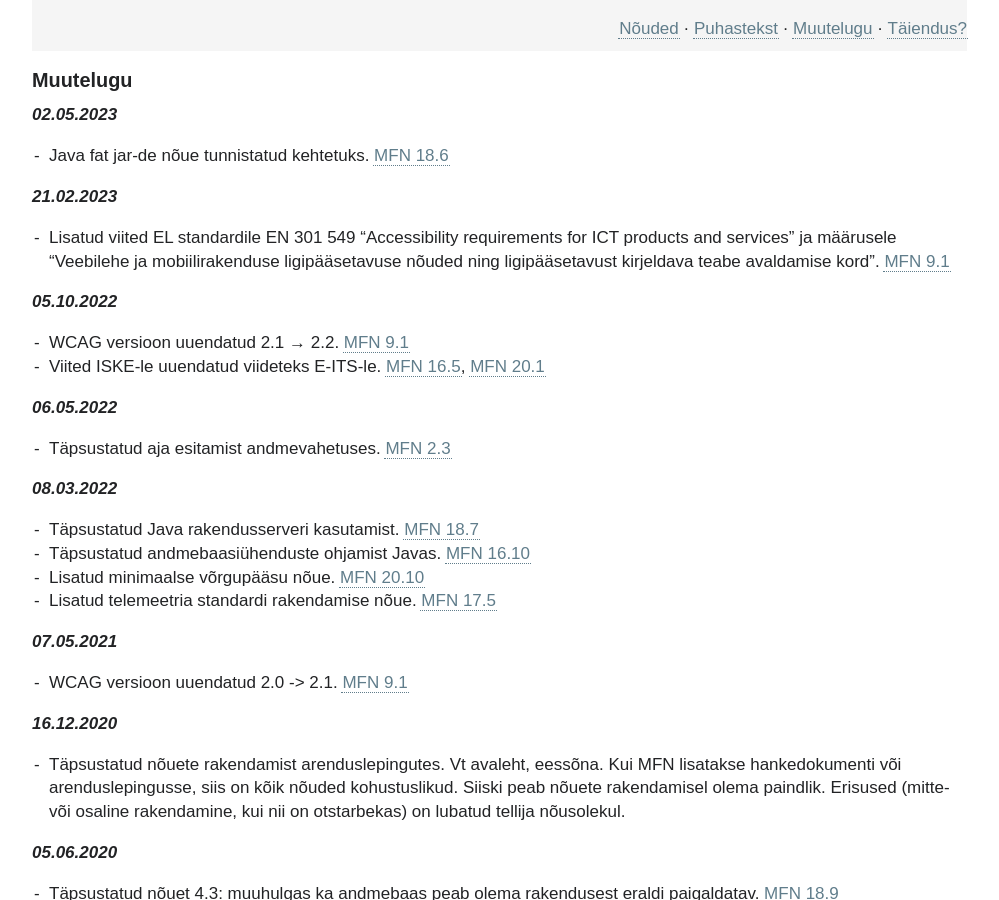
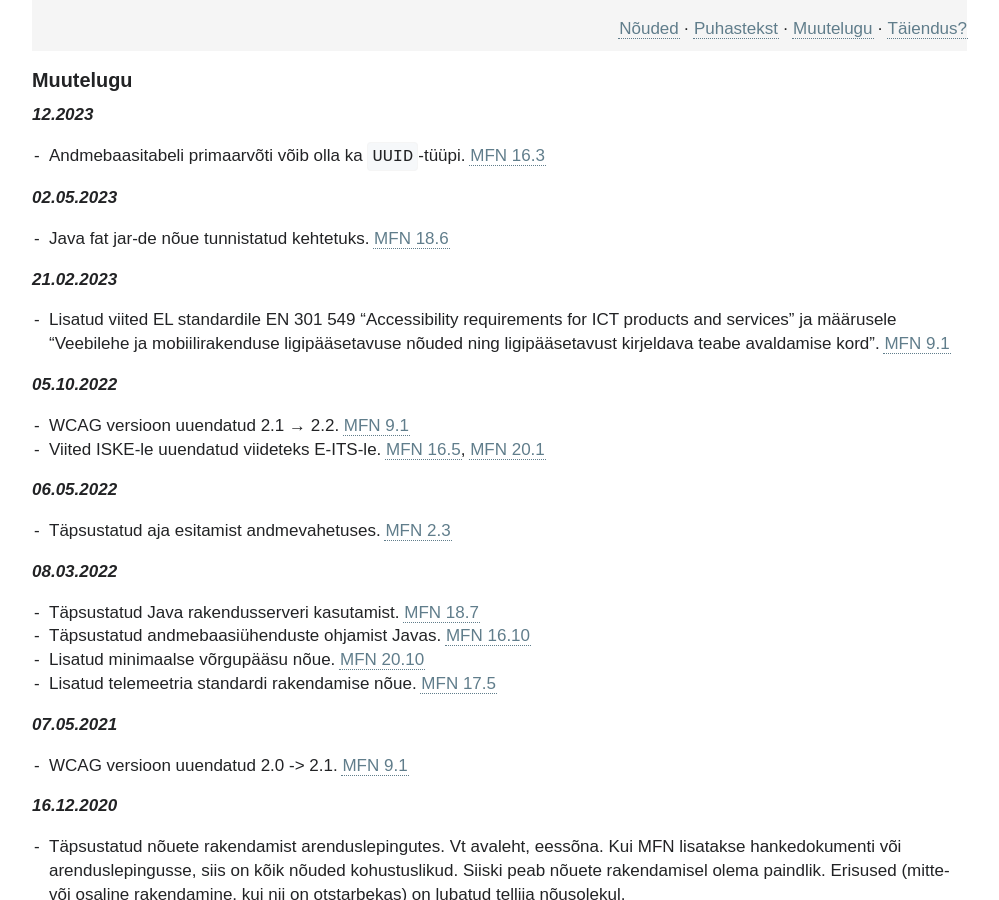
Before and after one commit to e-gov/MFN, a Jekyll site: the page built from Muutelugu.md, in a window 1280 px wide and 900 px high. Shown: the whole window, without its empty margins (0-999 px from the left). Built offline with Jekyll 4.4.1, drawn with Linux system fonts in a browser that asks for light colours; our own code applies the rules of GitHub Pages for plain Markdown files.

Commit message:
Andmebaasitabeli primaarvõti võib olla ka `UUID`-tüüpi.

```diff
--- a/Muutelugu.md
+++ b/Muutelugu.md
@@ -3,6 +3,10 @@ permalink: Muutelugu
 ---
 
 ## Muutelugu
+___12.2023___
+
+- Andmebaasitabeli primaarvõti võib olla ka `UUID`-tüüpi. [MFN 16.3](https://e-gov.github.io/MFN/#16.3)
+
 ___02\.05.2023___
 
 - Java fat jar-de nõue tunnistatud kehtetuks.  [MFN 18.6](https://e-gov.github.io/MFN/#18.6)
--- a/_data/Nouded.yml
+++ b/_data/Nouded.yml
@@ -188,7 +188,7 @@
       son: 'Ühest andmetabelist teise viitamisel tuleb kasutada välisvõtmeid (_foreign key_). Kõik välisvõtmed peavad olema indekseeritud mitteunikaalse indeksiga ja välisvõtmetena kirjeldatud.'
       sel: ''
     - nr: 3
-      son: 'Kõigis andmebaasi tabelites peab olema defineeritud `integer`-tüüpi primaarvõti, mis on surrogaatvõti. Primaarvõtmena ei tohi kasutada reaalse eluga seotud andmevälju.'
+      son: 'Kõigis andmebaasi tabelites peab olema defineeritud `integer`-tüüpi või `UUID`-tüüpi primaarvõti, mis on surrogaatvõti. Primaarvõtmena ei tohi kasutada reaalse eluga seotud andmevälju.'
       sel: ''
     - nr: 4
       son: 'Kõik primaarvõtmed (_primary key_) peavad olema indekseeritud unikaalse indeksiga.'
```
